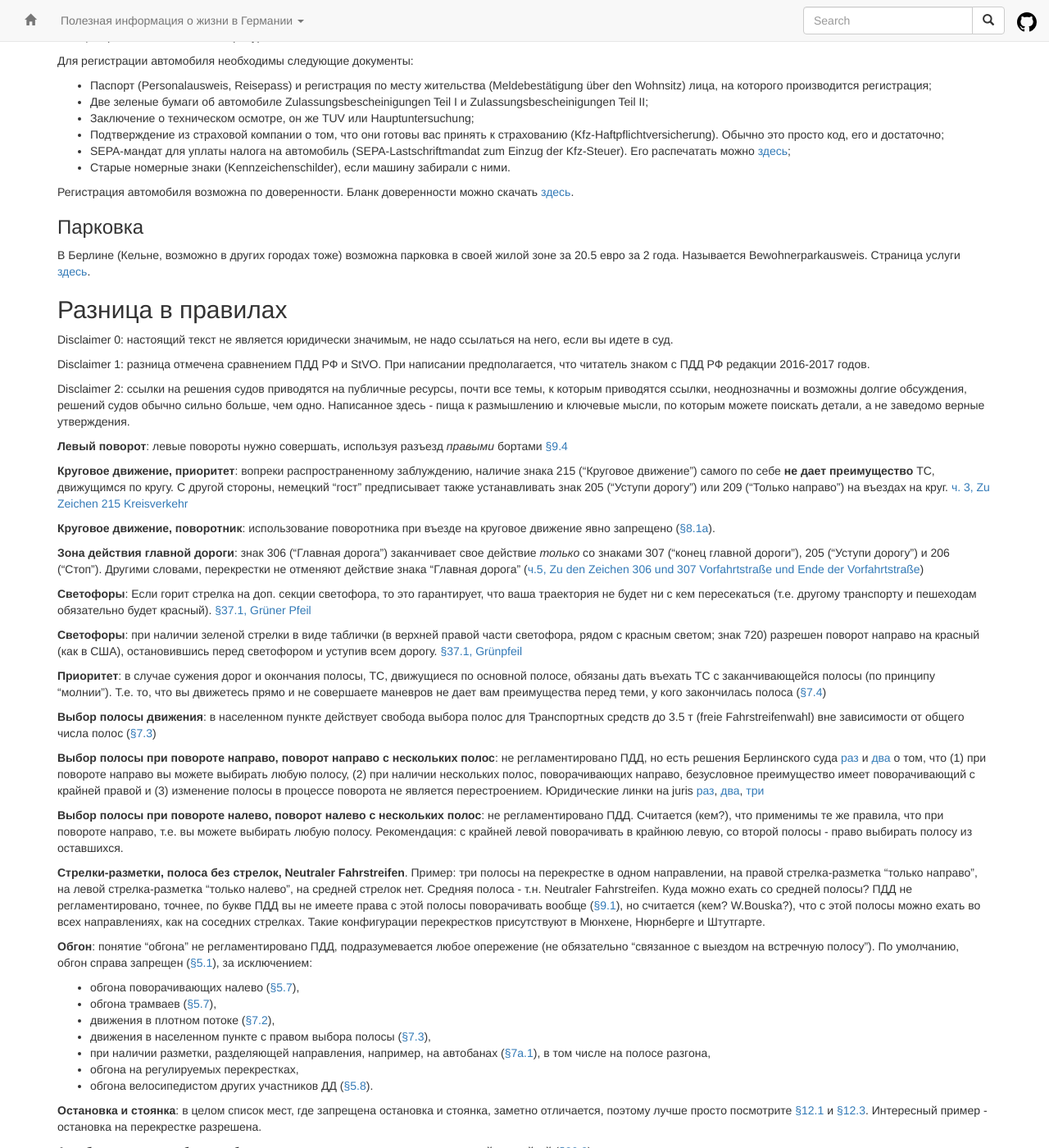
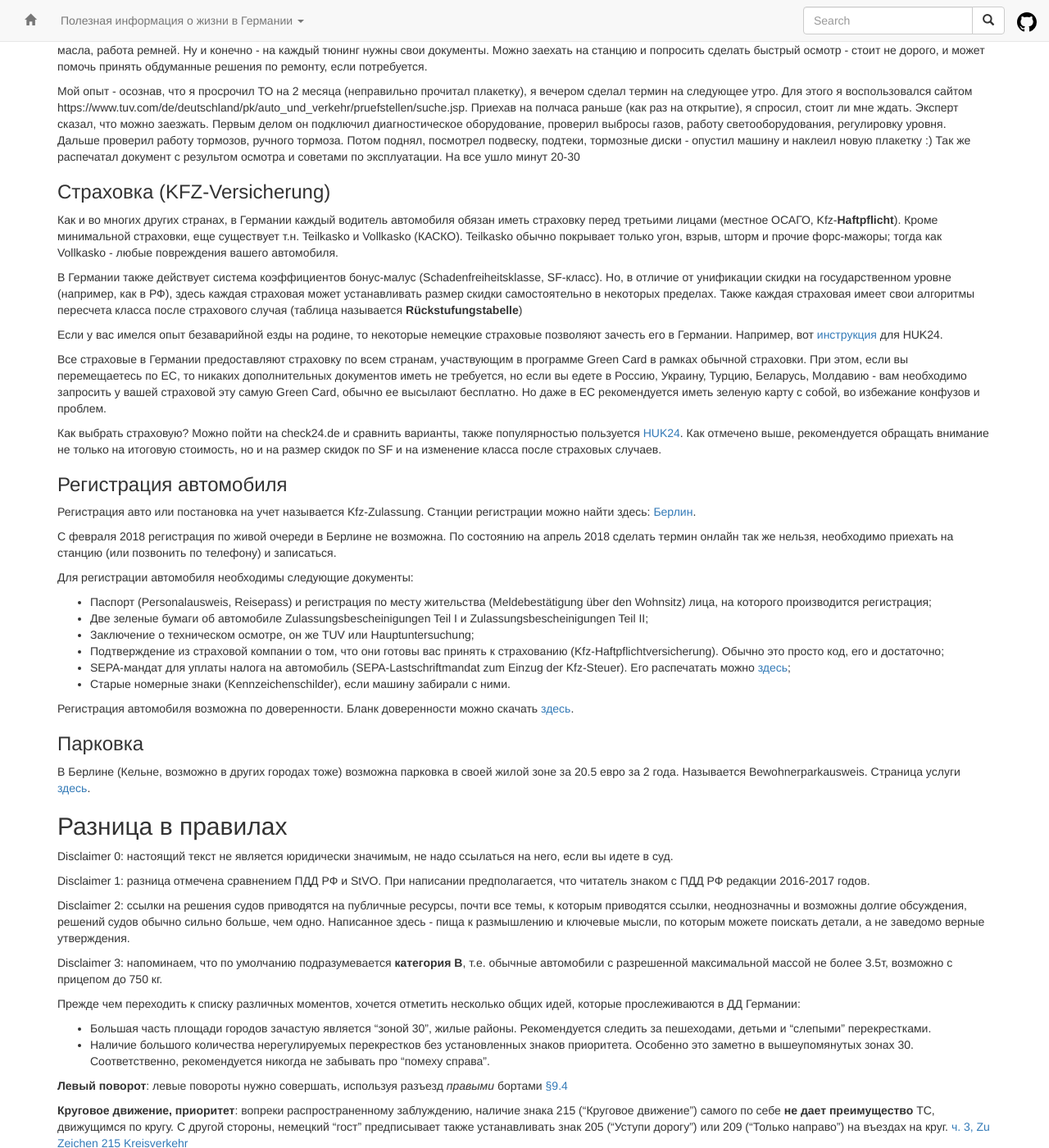
Before and after one commit to ru-de/faq, a Jekyll site: the page built from pages/Авто.md, in a window 1280 px wide and 1400 px high, scrolled down 5275 px. Shown: the whole window at 82% size. Built offline with Jekyll 4.4.1, drawn with Linux system fonts in a browser that asks for light colours; nearby versions of some CDN libraries; some of the changed text lies outside the part shown.

```diff
--- a/pages/Авто.md
+++ b/pages/Авто.md
@@ -71,7 +72,7 @@ A: Скорее всего есть, для этого рекомендуетс
 #### Возврат национальных прав
 Но бывает, что сотрудник Fahrerlaubnisbehörde начинает утверждать, что права не возвращаются. Способа, как ему доказать, что он не прав, до сего дня никто не обнаружил (разве что идти к другому сотруднику). Рекомендуется сделать копию, пригодится в дальнейшем для проката авто.
 
-Если вам не удалось убедить не забирать насовсем национальные права, то стоит написать [письмо в свободной форме](https://github.com/ru-de/faq/blob/master/files/DrivingLicenseReturnTemplate.md) с просьбой вернуть.
+Если вам не удалось убедить не забирать насовсем национальные права, то стоит написать [письмо в свободной форме](files/DrivingLicenseReturnTemplate.md) с просьбой вернуть.
 
 **UPD: Мюнхен.** Сентябрь 2017. При выдаче новых немецких прав, отдали и украинские с наклейкой, что выданы немецкие.
 
@@ -81,7 +82,7 @@ A: Скорее всего есть, для этого рекомендуетс
 
 **UPD: Берлин.** Апрель 2018. Пришел забирать права после сдачи экзамена и попросил оставить мне национальные права. Парень сказал, что национальные права возвращают только в том случае, если в них открыта категория, которой нет в немецких правах. Т.е. если в национальных правах открыты категории B и C, а в немецких только B, то можно оставить национальные права.
 
-**UPD: Гамбург.** Август 2017. В ответ на письмо написанное по примеру выше, приходит [ответ](https://github.com/ru-de/faq/blob/master/files/russishe_fuererherscein_zuruck.jpg),
+**UPD: Гамбург.** Август 2017. В ответ на письмо написанное по примеру выше, приходит [ответ](files/russishe_fuererherscein_zuruck.jpg),
 что нельзя иметь 2 прав одновременно.
 
 
@@ -97,12 +98,17 @@ A: Скорее всего есть, для этого рекомендуетс
 Программы для подготовки:
 * https://www.fuehrerschein-lernsystem.de/main.asp - удобный сайт, показ вариативных вопросов, можно отмечать "трудные" вопросы, разбиение по категориям, мобильные приложения, комментарии к вопросам. Бесплатно можно ответить на 300 вопросов, платная версия от 6 евро на 1 месяц до 40 евро бессрочно. Но только на немецком (можно попробовать перевести Google на английский).
 * https://ru.fuehrerschein-bestehen.de - многоязычная программа, от 25 (1 месяц) до 50 евро (3 месяца).
-* http://app.fahrschulcard.de/ - софт от автошкол, есть русский, ищите логин\пароль у товарищей (по имеющейся информации, аккаунты действуют бессрочно и не удаляются) или покупайте у школы (около 70 евро)
+* http://app.fahrschulcard.de/ - софт от автошкол, есть русский, ищите логин\пароль у товарищей (по имеющейся информации, аккаунты действуют 2 года после регистрации) или покупайте у школы (около 70 евро)
 * http://www.fahren-lernen.de/ - Также хорошая программа. Онлайн зарегистрироваться нельзя, нужно идти в любую автошколу, платить за регистрацию для получения имени / пароля
 
 **На каком языке сдавать теорию?**
 Логично предположить, что если вы знаете немецкий на достаточном уровне, то лучше сдавать в оригинале - можете быть уверены в отсутствии погрешностей перевода.
 Насчет русского языка для теории - в целом, проблем не возникает. Есть единичное число вопросов, где из-за перевода изменяется смысл вариантов ответа, но таких вопросов - буквально пара из всего списка. Конкретные примеры: 1.2.19-113 и 2.5.01-010.
+
+ **Формулы расчёта остановочного пути**
+ Среди вариантов имеется много различных вопросов про тормозной, остановочный и реакционный путь. Для этого используется формула:
+
+ ![](files/formel_anhalteweg.png)
 
 ### Практика
 Практический экзамен длится ~45 минут и включает в себя технические вопросы перед началом движения (как проверить уровень масла, где включаются габаритные огни, как проверить шины и т.п.), движение по городу (в том числе в зонах 30) и движение по автобану.
@@ -186,9 +192,17 @@ https://www.youtube.com/watch?v=-q30u66fJrs. Из основного - отсу
 
 Мой опыт - осознав, что я просрочил ТО на 2 месяца (неправильно прочитал плакетку), я вечером сделал термин на следующее утро. Для этого я воспользовался сайтом https://www.tuv.com/de/deutschland/pk/auto_und_verkehr/pruefstellen/suche.jsp. Приехав на полчаса раньше (как раз на открытие), я спросил, стоит ли мне ждать. Эксперт сказал, что можно заезжать. Первым делом он подключил диагностическое оборудование, проверил выбросы газов, работу светооборудования, регулировку уровня. Дальше проверил работу тормозов, ручного тормоза. Потом поднял, посмотрел подвеску, подтеки, тормозные диски - опустил машину и наклеил новую плакетку :) Так же распечатал документ с результом осмотра и советами по эксплуатации. На все ушло минут 20-30
 
-### Страховка
-  TODO: КАСКО, ОСАГО, Vollkasko и все такое
-  - http://asdcode.de/blog/de_bureaucracy/64.html - оформление страховки и подтверждение страхового стажа.
+### Страховка (KFZ-Versicherung)
+  Как и во многих других странах, в Германии каждый водитель автомобиля обязан иметь страховку перед третьими лицами (местное ОСАГО, Kfz-**Haftpflicht**). Кроме минимальной страховки, еще существует т.н. Teilkasko и Vollkasko (КАСКО). Teilkasko обычно покрывает только угон, взрыв, шторм и прочие форс-мажоры; тогда как Vollkasko - любые повреждения вашего автомобиля.
+
+  В Германии также действует система коэффициентов бонус-малус (Schadenfreiheitsklasse, SF-класс). Но, в отличие от унификации скидки на государственном уровне (например, как в РФ), здесь каждая страховая может устанавливать размер скидки самостоятельно в некоторых пределах. Также каждая страховая имеет свои алгоритмы пересчета класса после страхового случая (таблица называется **Rückstufungstabelle**)
+
+Если у вас имелся опыт безаварийной езды на родине, то некоторые немецкие страховые позволяют зачесть его в Германии. Например, вот [инструкция](http://asdcode.de/blog/de_bureaucracy/64.html) для HUK24.
+
+Все страховые в Германии предоставляют страховку по всем странам, участвующим в программе Green Card в рамках обычной страховки. При этом, если вы перемещаетесь по ЕС, то никаких дополнительных документов иметь не требуется, но если вы едете в Россию, Украину, Турцию, Беларусь, Молдавию - вам необходимо запросить у вашей страховой эту самую Green Card, обычно ее высылают бесплатно. Но даже в ЕС рекомендуется иметь зеленую карту с собой, во избежание конфузов и проблем.
+
+Как выбрать страховую? Можно пойти на check24.de и сравнить варианты, также популярностью пользуется [HUK24](https://www.huk24.de/versicherungen/kfz-versicherung/autoversicherung.jsp?nmfrom=hauptnavigation). Как отмечено выше, рекомендуется обращать внимание не только на итоговую стоимость, но и на размер скидок по SF и на изменение класса после страховых случаев.
+
 
 ### Регистрация автомобиля
 Регистрация авто или постановка на учет называется Kfz-Zulassung. Станции регистрации можно найти здесь: [Берлин](https://service.berlin.de/standorte/kfz-zulassungsstellen/).
@@ -218,6 +232,12 @@ Disclaimer 1: разница отмечена сравнением ПДД РФ
 
 Disclaimer 2: ссылки на решения судов приводятся на публичные ресурсы, почти все темы, к которым приводятся ссылки, неоднозначны и возможны долгие обсуждения, решений судов обычно сильно больше, чем одно. Написанное здесь - пища к размышлению и ключевые мысли, по которым можете поискать детали, а не заведомо верные утверждения.
 
+Disclaimer 3: напоминаем, что по умолчанию подразумевается **категория B**, т.е. обычные автомобили с разрешенной максимальной массой не более 3.5т, возможно с прицепом до 750 кг.
+
+Прежде чем переходить к списку различных моментов, хочется отметить несколько общих идей, которые прослеживаются в ДД Германии:
+- Большая часть площади городов зачастую является "зоной 30", жилые районы. Рекомендуется следить за пешеходами, детьми и "слепыми" перекрестками.
+- Наличие большого количества нерегулируемых перекрестков без установленных знаков приоритета. Особенно это заметно в вышеупомянутых зонах 30. Соответственно, рекомендуется никогда не забывать про "помеху справа".
+
 **Левый поворот**: левые повороты нужно совершать, используя разъезд *правыми* бортами [§9.4][StVO_9]
 
 **Круговое движение, приоритет**: вопреки распространенному заблуждению, наличие знака 215 ("Круговое движение") самого по себе **не дает преимущество** ТС, движущимся по кругу. С другой стороны, немецкий "гост" предписывает также устанавливать знак 205 ("Уступи дорогу") или 209 ("Только направо") на въездах на круг. [ч. 3, Zu Zeichen 215 Kreisverkehr][roundabout]
@@ -232,7 +252,7 @@ Disclaimer 2: ссылки на решения судов приводятся
 
 **Приоритет**: в случае сужения дорог и окончания полосы, ТС, движущиеся по основной полосе, обязаны дать въехать ТС с заканчивающейся полосы (по принципу "молнии"). Т.е. то, что вы движетесь прямо и не совершаете маневров не дает вам преимущества перед теми, у кого закончилась полоса ([§7.4][StVO_7])
 
-**Выбор полосы движения**: в населенном пункте действует свобода выбора полос для Транспортных средств до 3.5 т (freie Fahrstreifenwahl) вне зависимости от общего числа полос ([§7.3][StVO_7])
+**Выбор полосы движения**: в населенном пункте действует свобода выбора полос (freie Fahrstreifenwahl) вне зависимости от общего числа полос ([§7.3][StVO_7])
 
 **Выбор полосы при повороте направо, поворот направо с нескольких полос**: не регламентировано ПДД, но есть решения Берлинского суда [раз](https://www.verkehrslexikon.de/Texte/Abbiegen9.php) и [два](https://www.verkehrslexikon.de/Texte/Abbiegen1.php) о том, что (1) при повороте направо вы можете выбирать любую полосу, (2) при наличии нескольких полос, поворачивающих направо, безусловное преимущество имеет поворачивающий с крайней правой и (3) изменение полосы в процессе поворота не является перестроением. Юридические линки на juris [раз][right1], [два][right2], [три][right3]
 
```
Also changed, not shown: other parts of pages/Авто.md (+1 -3 lines), 1 other file.
